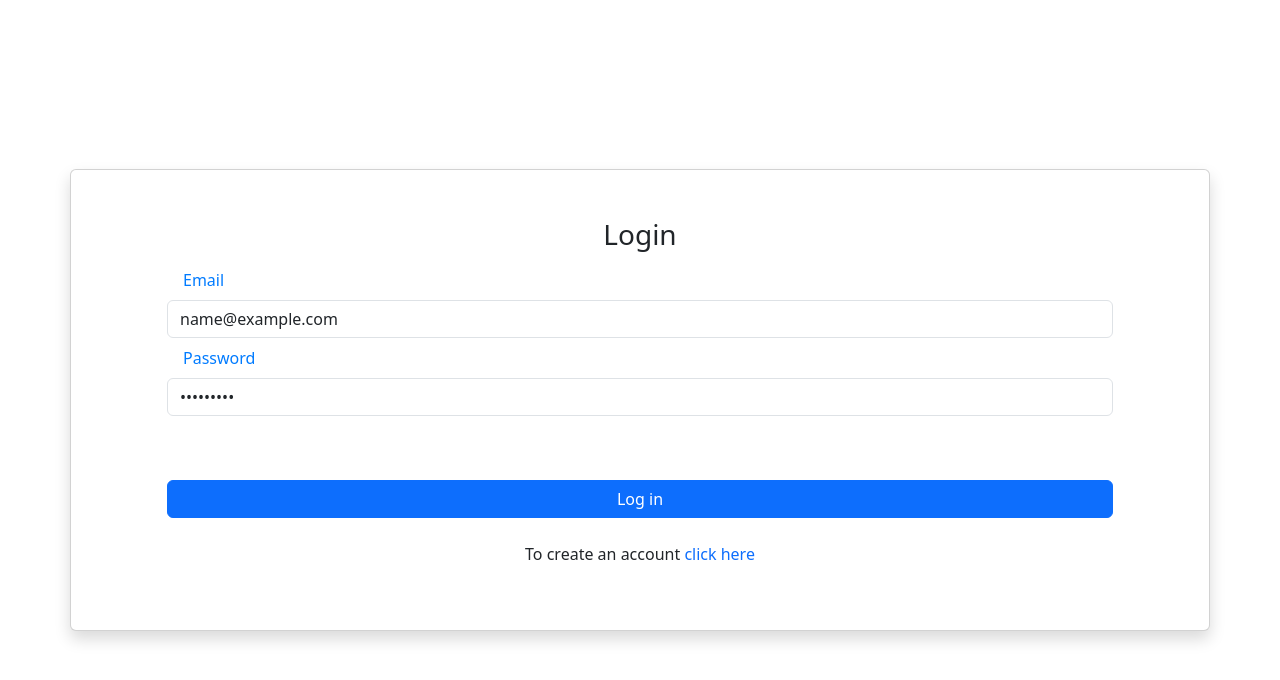
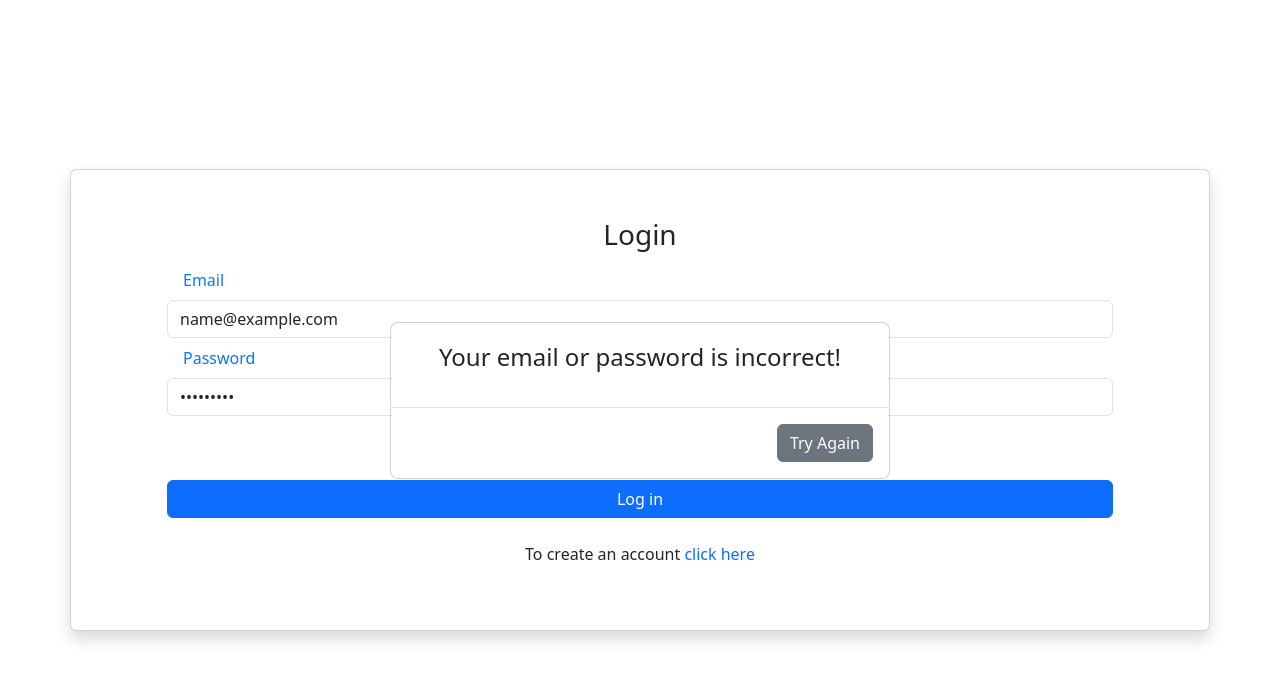
Before and after one commit to codeygallup/onTask, a React (Create React App) app in the folder client/: page /login in a window 1280 px wide. Both pictures are taken after typing "name@example.com", "Sample123" into the empty fields and a click on the button "Log in". Shown: the top 680 px of the page. Built offline with nearby package versions, Linux system fonts and the light colour scheme; no server answers.

Commit message:
changed to modal for error message

```diff
--- a/client/src/components/LoginForm.js
+++ b/client/src/components/LoginForm.js
@@ -1,6 +1,6 @@
 import { Link } from "react-router-dom";
 import Auth from "../utils/auth";
-import { useEffect, useRef } from "react";
+import { useEffect, useRef, useState } from "react";
 
 export default function LoginForm({
   title,
@@ -11,6 +11,9 @@ export default function LoginForm({
 }) {
   const emailRef = useRef(null);
   const usernameRef = useRef(null);
+
+  const [errorMsg, setErrorMsg] = useState("")
+  const [errorModal, setErrorModal] = useState(false)
 
   useEffect(() => {
     if (title === "Login") {
@@ -43,9 +46,15 @@ export default function LoginForm({
         : Auth.login(data.addUser.token);
     } catch (err) {
       console.error(err);
-      alert("Email or password is incorrect");
+      setErrorModal(true)
+      setErrorMsg("Your email or  password is incorrect!")
     }
   };
+
+  const closeModal = () => {
+    setErrorModal(false)
+    setErrorMsg("")
+  }
 
   return (
     <>
@@ -120,6 +129,20 @@ export default function LoginForm({
           )}
         </div>
       </div>
+      {errorModal && (
+        <div className="modal" tabIndex="-1" role="dialog" style={{ display: "block" }}>
+          <div className="modal-dialog modal-dialog-centered" role="document">
+            <div className="modal-content text-center">
+              <div className="modal-body">
+                <p className="fs-4">{errorMsg}</p>
+              </div>
+              <div className="modal-footer">
+                <button type="button" className="btn btn-secondary" onClick={closeModal}>Try Again</button>
+              </div>
+            </div>
+          </div>
+        </div>
+      )}
     </>
   );
 }
```
